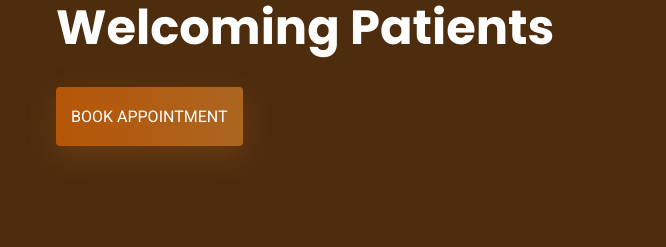
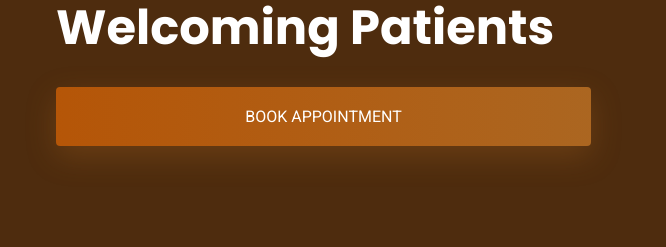
Before and after one commit to dentalavenueco/dentalavenueco.github.io, a plain HTML site: page index.html in a window 1280 px wide. Shown: the part 2773-3020 px from the top of the page, 614-1280 px from the left. Drawn offline with nearby package versions, Linux system fonts and the light colour scheme.

Commit message:
Update style.css

```diff
--- a/assets/css/style.css
+++ b/assets/css/style.css
@@ -502,7 +502,7 @@ body {
 
 .cta { background-color: var(--oxford-blue-1); }
 
-.cta-banner { margin-block-end: 30px; }
+.cta-banner { margin-block-end: 10px; }
 
 .cta .section-subtitle { text-transform: capitalize; }
 
@@ -511,11 +511,6 @@ body {
   font-size: var(--fs-3);
   margin-block-end: 30px;
 }
-
-.cta .btn { max-width: max-content;
-          margin-block-start: 30px;
-  padding-inline: 15px;}
-
 /*-----------------------------------*\
   #BLOG
 \*-----------------------------------*/
```
